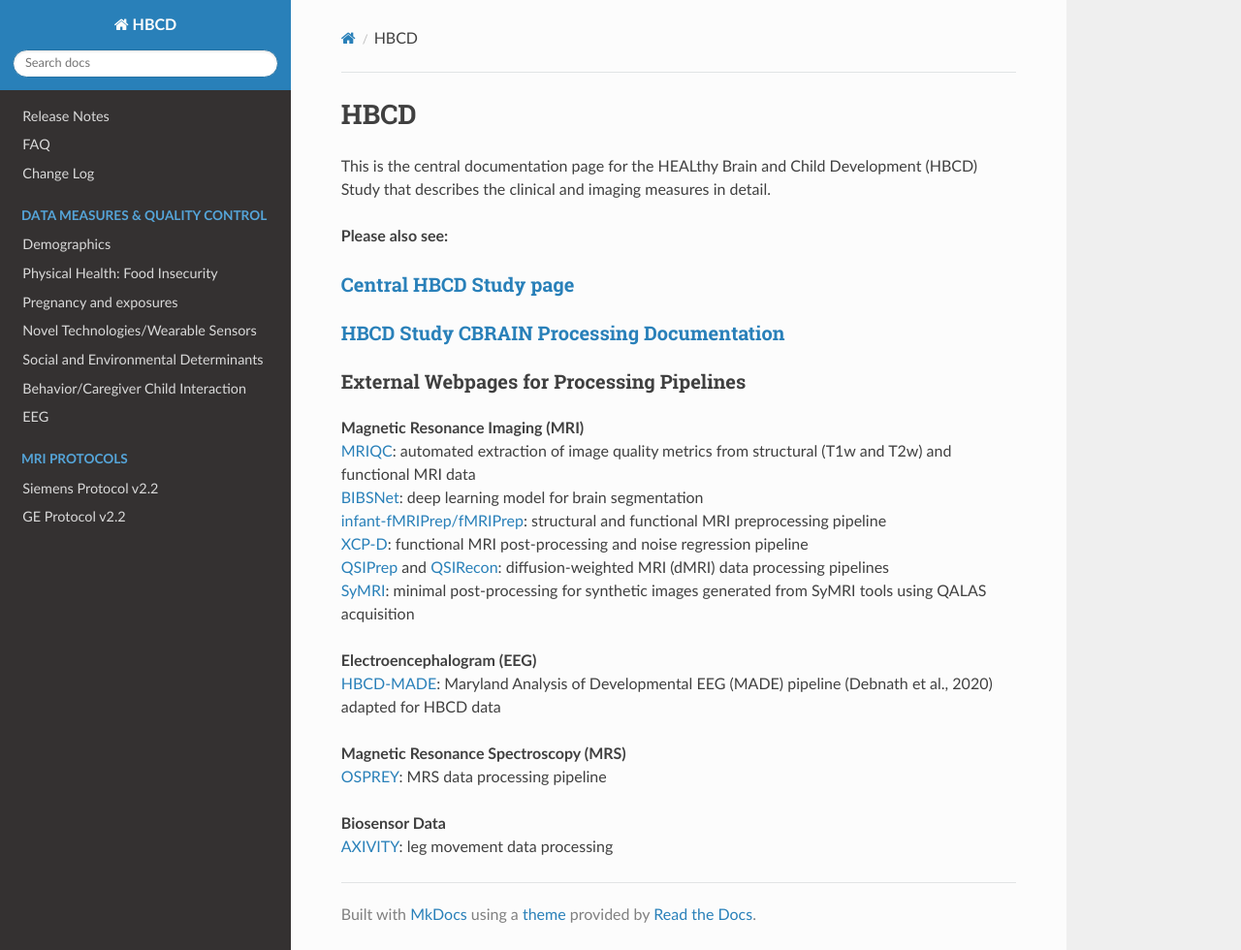
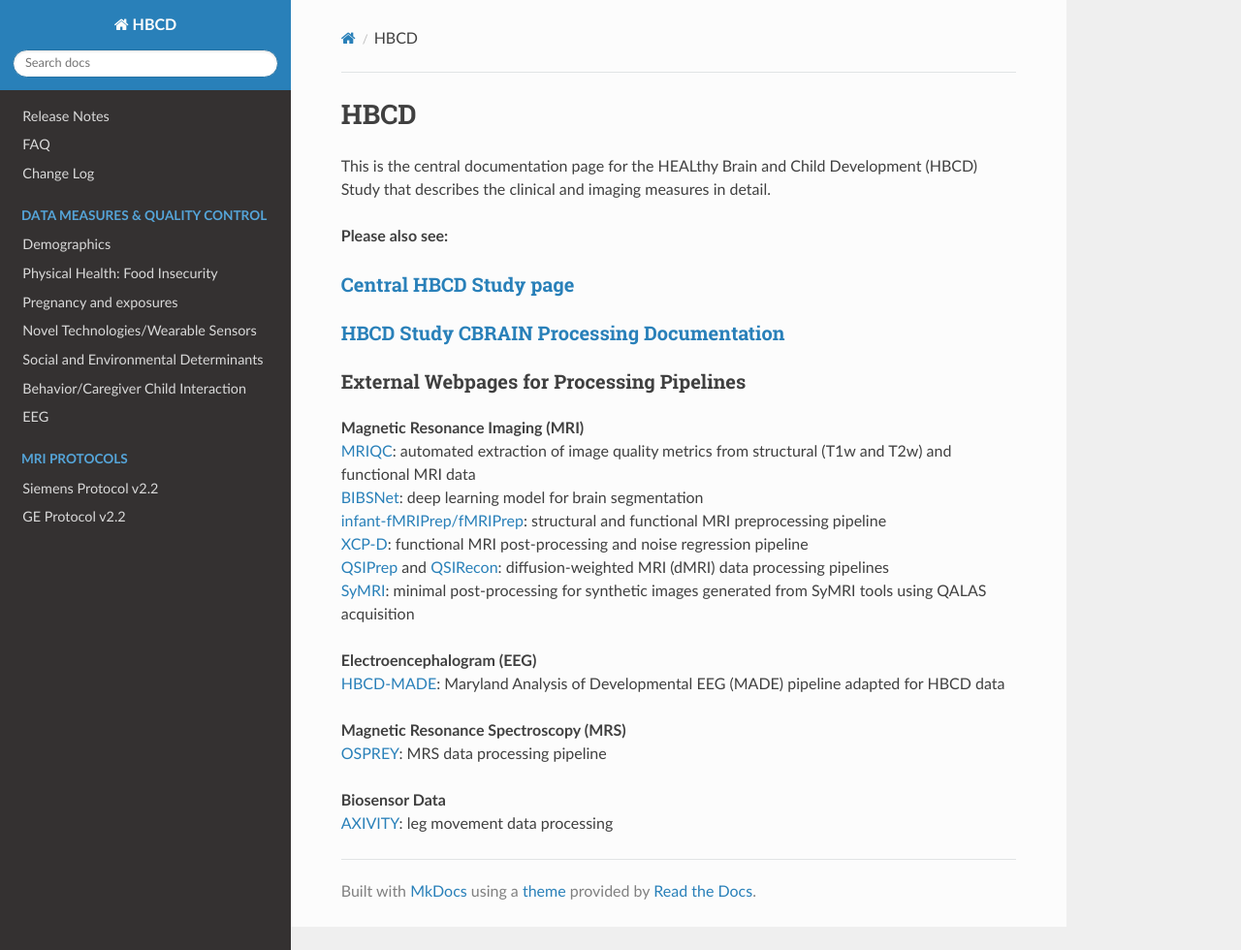
Before and after one commit to mattcieslak/hbcd-docs, an MkDocs documentation site: the page built from docs/index.md, in a window 1280 px wide and 980 px high. Shown: the whole window at 97% size. Built offline with MkDocs 1.6.1, drawn with Linux system fonts in a browser that asks for light colours; nearby versions of some CDN libraries.

Commit message:
Update index.md

```diff
--- a/docs/index.md
+++ b/docs/index.md
@@ -18,7 +18,7 @@ This is the central documentation page for the HEALthy Brain and Child Developme
 [SyMRI](https://hbcd-symri-postproc.readthedocs.io/en/latest/index.html): minimal post-processing for synthetic images generated from SyMRI tools using QALAS acquisition
 
 **Electroencephalogram (EEG)**
-[HBCD-MADE](https://docs-hbcd-made.readthedocs.io/en/latest/): Maryland Analysis of Developmental EEG (MADE) pipeline (Debnath et al., 2020) adapted for HBCD data
+[HBCD-MADE](https://docs-hbcd-made.readthedocs.io/en/latest/): Maryland Analysis of Developmental EEG (MADE) pipeline adapted for HBCD data
 
 **Magnetic Resonance Spectroscopy (MRS)**
 [OSPREY](https://osprey-bids.readthedocs.io/en/latest/index.html): MRS data processing pipeline
```
